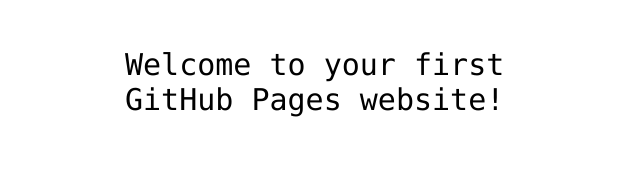
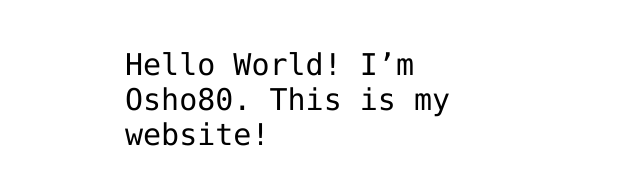
Before and after one commit to osho80/hello-world, a plain HTML site: page index.html in a window 1280 px wide. Shown: the part 341-526 px from the top of the page, without its empty margins (315-955 px from the left). Drawn offline with Linux system fonts and the light colour scheme.

Commit message:
Update index.html
Add my introduction

```diff
--- a/index.html
+++ b/index.html
@@ -12,7 +12,7 @@
 <img src="https://octodex.github.com/images/daftpunktocat-thomas.gif" id="octocat" alt="octocat-gif" />
 
 <!-- Change this code here by copy and pasting your template on line 15 -->
-<p>Welcome to your first GitHub Pages website!</p>
+<p>Hello World! I’m Osho80. This is my website!</p>
 
 </body>
 </html>
```
